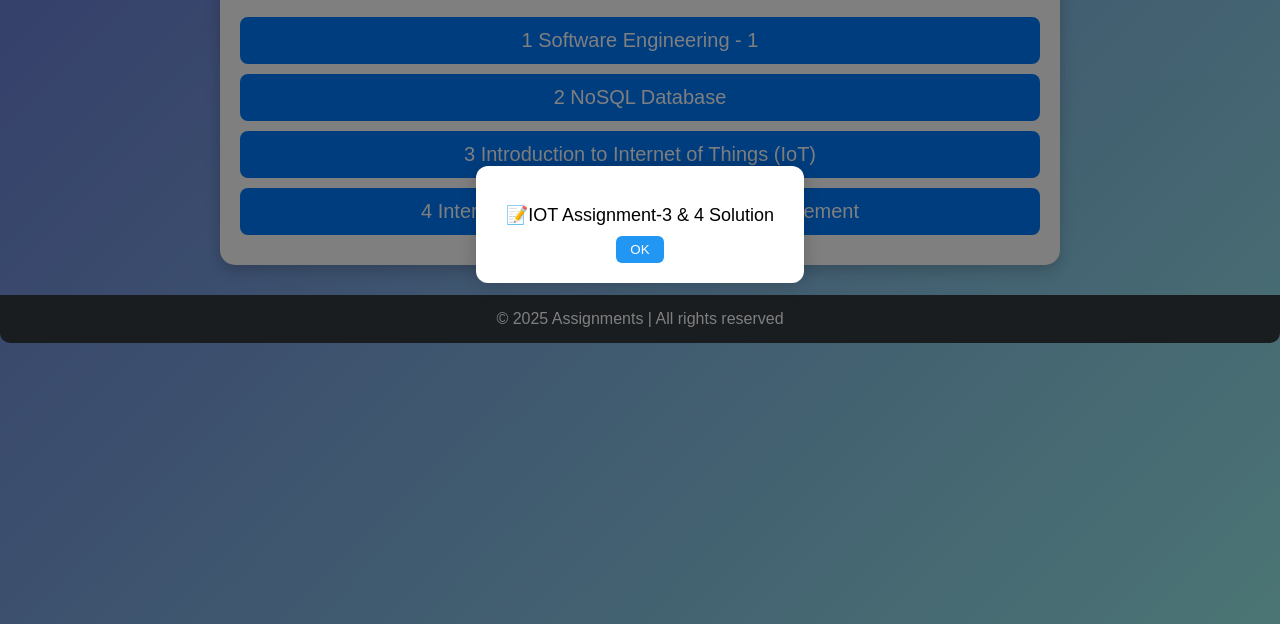
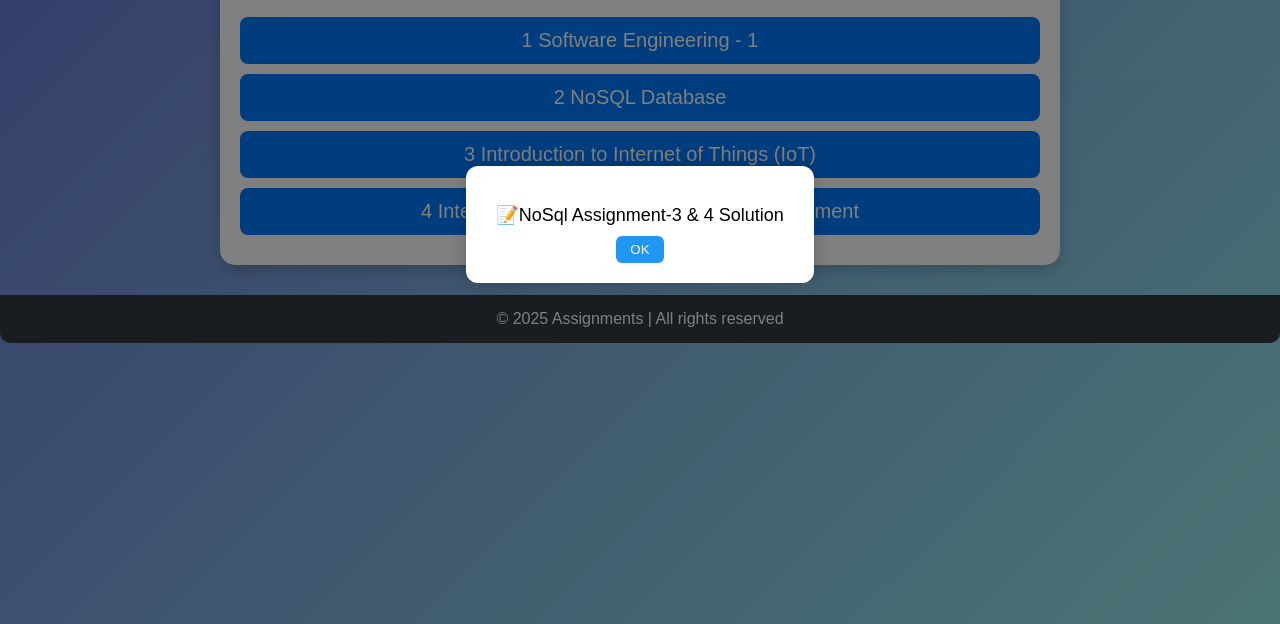
Before and after one commit to parth172L/assignment, a plain HTML site: page assignment/index.html in a window 1280 px wide. Shown: the part 176-800 px from the top of the page. Drawn offline with Linux system fonts and the light colour scheme.

Commit message:
Update index.html

```diff
--- a/assignment/index.html
+++ b/assignment/index.html
@@ -242,7 +242,7 @@
     <!-- Popup Message -->
     <div id="popup" class="popup show">
       <div class="popup-content">
-        <p>📝IOT Assignment-3 & 4 Solution </p>
+        <p>📝NoSql Assignment-3 & 4 Solution </p>
         <button onclick="closePopup()">OK</button>
       </div>
     </div>
```
